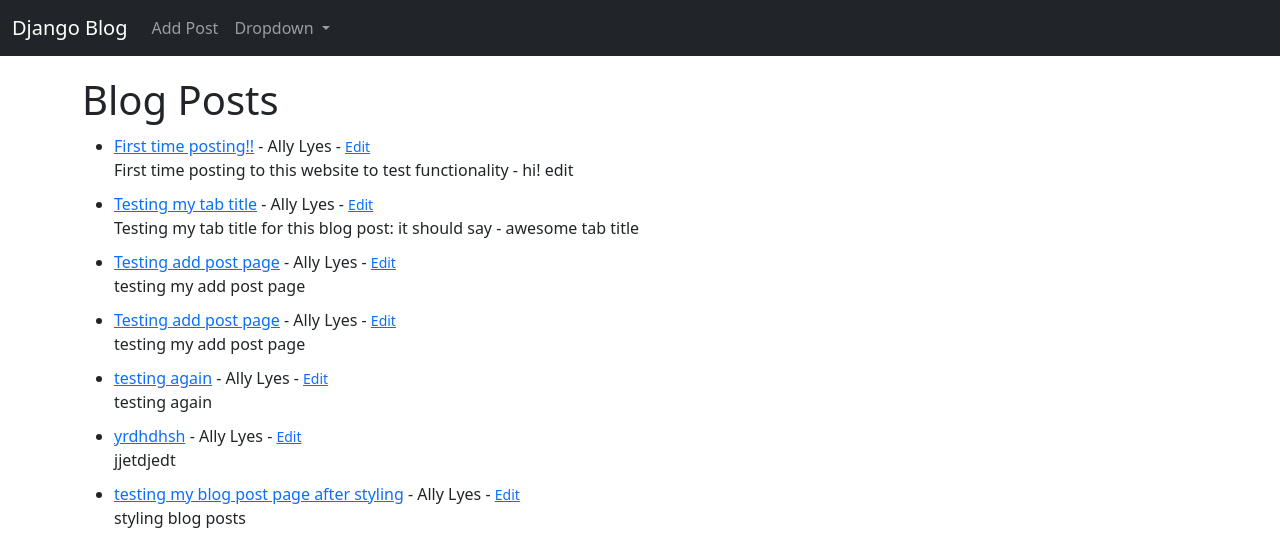
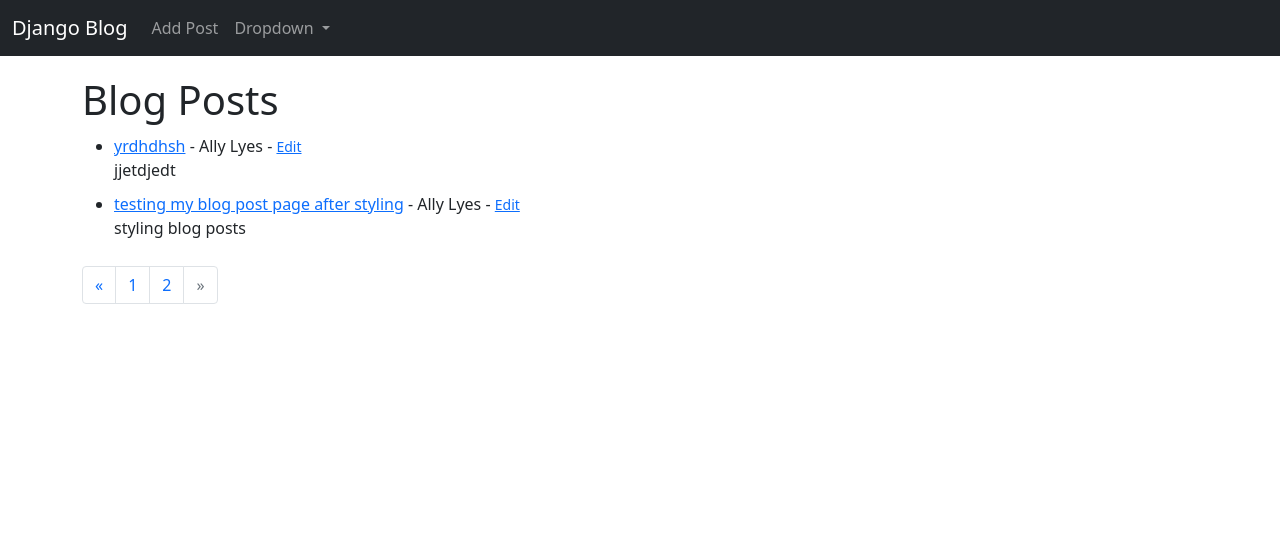
Before and after one commit to geillish/Django-Blog, a Django app: page /?page=2 in a window 1280 px wide. Shown: the top 544 px of the page. Run offline with Django 3.2, Linux system fonts and the light colour scheme; data comes from the database, SQL or seed files in the repository.

Commit message:
Added pagination to the index page where you view the blogs.

```diff
--- a/Blog/blog_files/templates/index.html
+++ b/Blog/blog_files/templates/index.html
@@ -14,4 +14,42 @@
 {% endfor %}
 </ul>
 
+<!-- Pagination -->
+<nav aria-label="Page navigation">
+    {% if is_paginated %}
+        <ul class="pagination">
+        {% if page_obj.has_previous %}
+            <li class="page-item">
+                <a class="page-link" href="?page={{page_obj.previous_page_number}}">&laquo;</a>
+            </li>
+        {% else %}
+            <li class="page-item disabled">
+                <a class="page-link" href="#">&laquo;</a>
+            </li>
+        {% endif %}
+
+        {% for i in paginator.page_range %}
+            {% if page_obj.number == i %}
+                <li class="page-item"><a class="page-link active">{{ i }}</a></li>
+            {% else %}
+                <li class="page-item">
+                    <a class="page-link" href="?page={{ i }}">{{ i }}</a>
+                </li>
+            {% endif %}
+        {% endfor %}
+
+        {% if page_obj.has_next %}
+            <li class="page-item">
+                <a href="?page={{page_obj.next_page_number}}" class="page-link">&raquo;</a>
+            </li>
+        {% else %}
+            <li class="page-item disabled">
+                <a class="page-link">&raquo;</a>
+            </li>
+        {% endif %}
+        </ul>
+    {% endif %}
+  </nav>
+<!-- End Pagination -->
+
 {% endblock %}
--- a/Blog/blog_files/views.py
+++ b/Blog/blog_files/views.py
@@ -2,9 +2,11 @@ from django.shortcuts import render
 from django.views.generic import ListView, DetailView, CreateView, UpdateView
 from .models import Post
 from .forms import PostForm, UpdateForm
+from django.core.paginator import Paginator, PageNotAnInteger, EmptyPage
 
 class HomeView(ListView):
     model = Post
+    paginate_by = 5
     template_name = 'index.html'
 
 class PostDetailView(DetailView):
```
